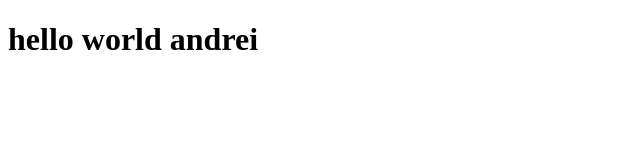
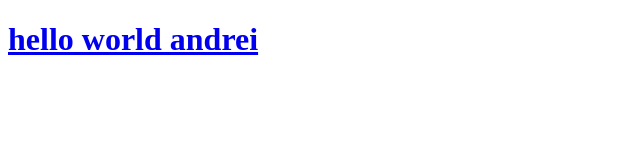
Before and after one commit to kredoteacher/kredoandrei.github.io, a plain HTML site: page index.html in a window 1280 px wide. Shown: the whole page, without its empty margins (0-640 px from the left). Drawn offline with Linux system fonts and the light colour scheme.

Commit message:
Update index.html

```diff
--- a/index.html
+++ b/index.html
@@ -10,6 +10,6 @@
 
 
 
-    <h1>hello world andrei</h1>
+    <h1><a href="css-table.html">hello world andrei</h1>
 </body>
 </html>
```
